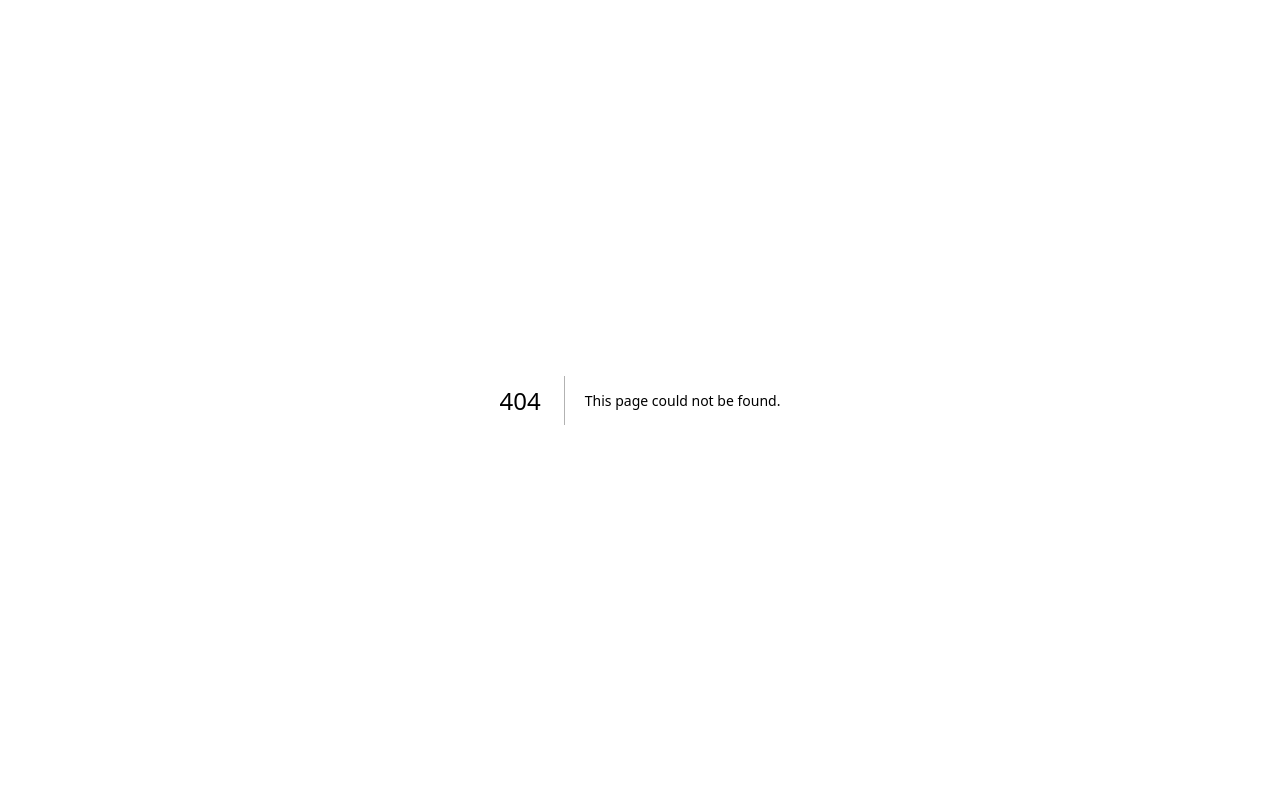
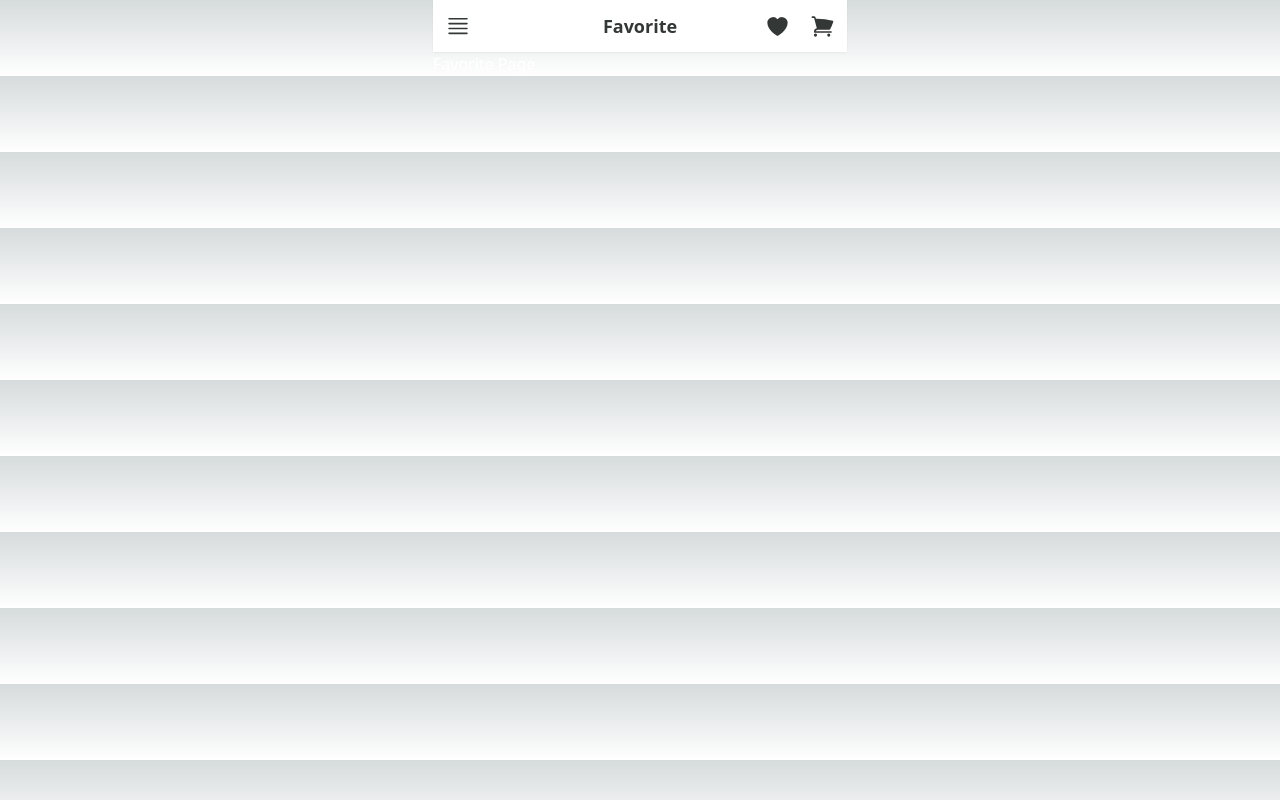
Before and after one commit to hassankary/coffee-ordering-app, a Next.js app: page /pages/favorite in a window 1280 px wide. Before the commit this address had no page. Built offline with nearby package versions, Linux system fonts and the light colour scheme.

Commit message:
Add pages: favorite & cart

```diff
--- /dev/null
+++ b/src/app/pages/cart/page.js
@@ -0,0 +1,16 @@
+"use client";
+import Header from "../../components/header";
+
+const page = "Cart";
+
+export default function Cart() {
+  return (
+    <div className="flex w-full justify-center">
+      <div className="w-[414px] font-sans">
+        {/* ============ HEADER ============ */}
+        <Header page={page} />
+        <div className="mt-[52px] text-white">Cart Page</div>
+      </div>
+    </div>
+  );
+}
--- /dev/null
+++ b/src/app/pages/favorite/page.js
@@ -0,0 +1,16 @@
+"use client";
+import Header from "../../components/header";
+
+const page = "Favorite"
+
+export default function Favorite() {
+  return (
+    <div className="flex w-full justify-center">
+      <div className="w-[414px] font-sans">
+        {/* ============ HEADER ============ */}
+        <Header page={page} />
+        <div className="mt-[52px] text-white">Favorite Page</div>
+      </div>
+    </div>
+  );
+}
```
